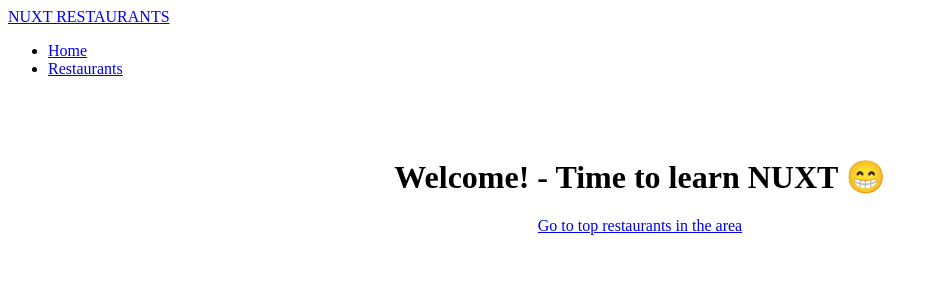
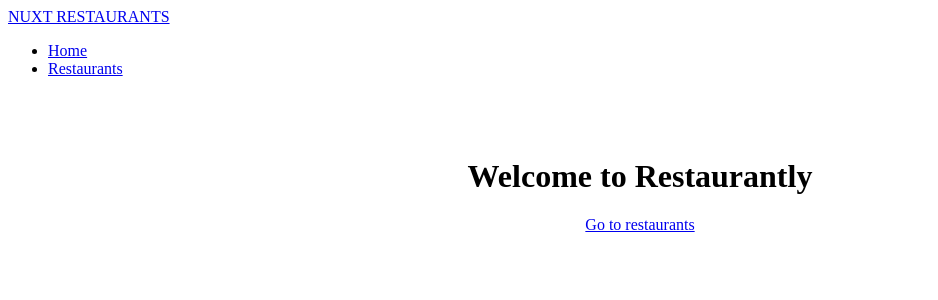
Before and after one commit to Ikanant/nuxt-training-top-restaurant, a Nuxt app: page / in a window 1280 px wide. Shown: the top 300 px of the page, without its empty margins (0-938 px from the left). Built offline with nearby package versions, Linux system fonts and the light colour scheme.

Commit message:
Improved SEO

```diff
--- a/pages/index.vue
+++ b/pages/index.vue
@@ -1,7 +1,20 @@
 <template>
-  <div class="container">
-    <h1>Welcome! - Time to learn NUXT 😁</h1>
-    <a href="/restaurants"> Go to top restaurants in the area</a>
+  <div>
+    <Html :lang="dynamic > 50 ? 'en-GB' : 'en-US'">
+      <Head>
+        <Title>Welcome! - Time to learn NUXT 😁 </Title>
+        <Meta name="description" content="My page is cool" />
+        <Link
+          rel="preload"
+          href="https://www.iconpacks.net/icons/2/free-sad-face-icon-2691-thumb.png"
+          as="script"
+        />
+      </Head>
+    </Html>
+    <div class="container">
+      <h1>Welcome to Restaurantly</h1>
+      <NuxtLink to="/restaurants">Go to restaurants</NuxtLink>
+    </div>
   </div>
 </template>
 
```
